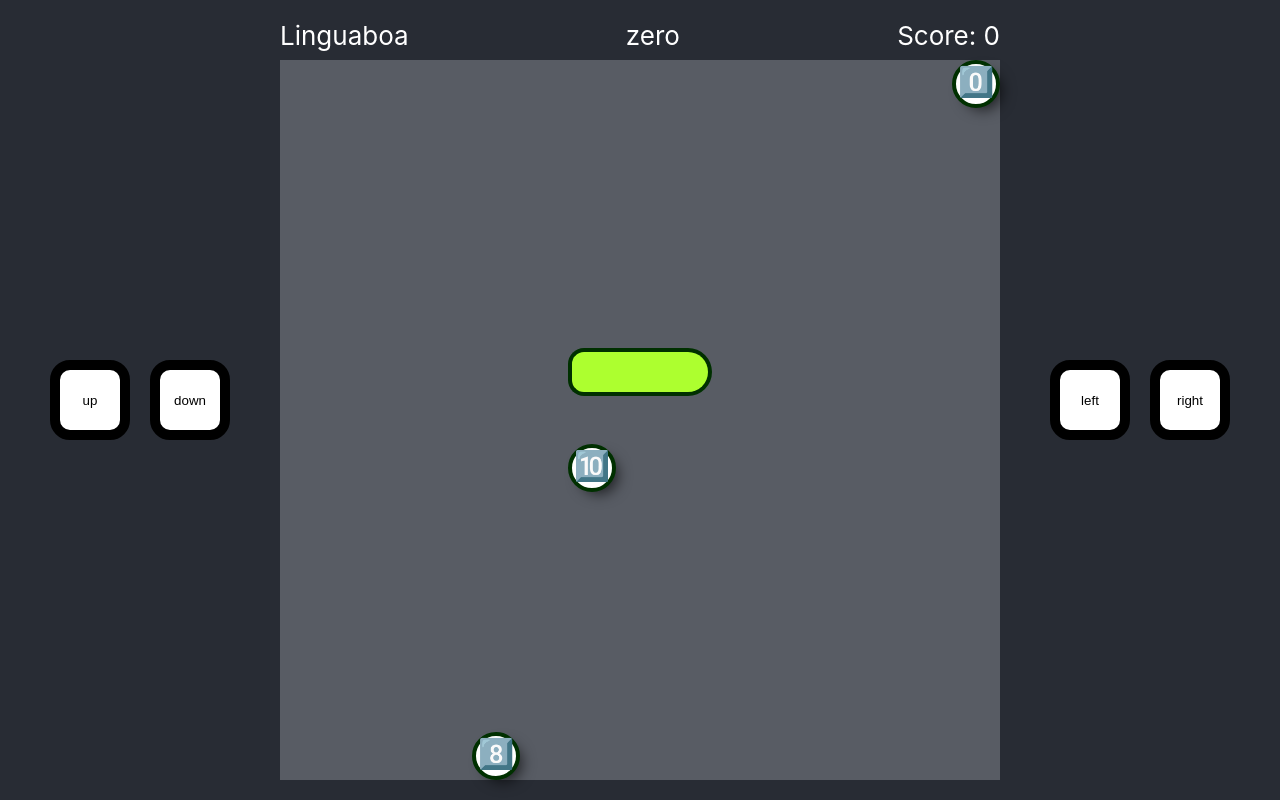
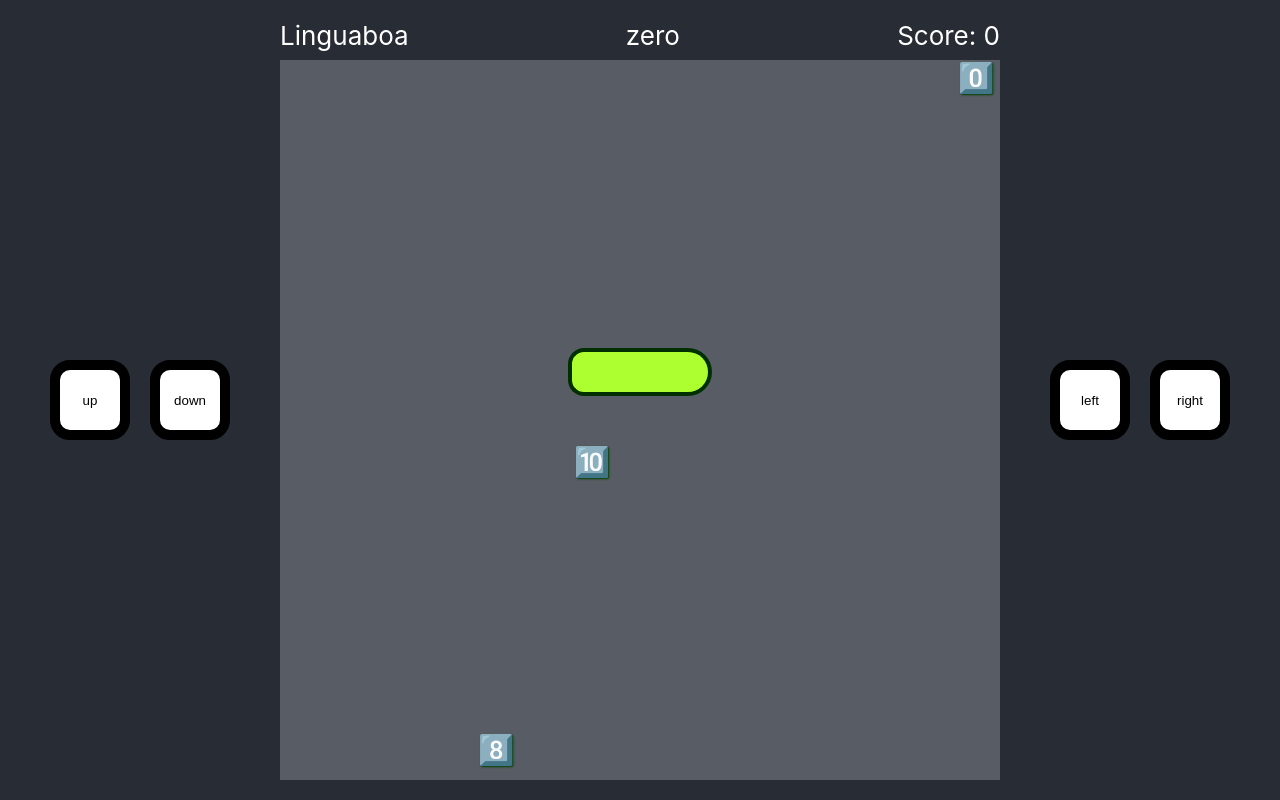
Before and after one commit to mankal111/LinguaBoa, a React (Create React App) app: page / in a window 1280 px wide. Both pictures are taken after a click on the button "Play". Built offline with nearby package versions, Linux system fonts and the light colour scheme.

Commit message:
used styled-components in food

```diff
--- a/src/components/Food.css
+++ /dev/null
@@ -1,9 +0,0 @@
-.food {
-    color: black;
-    text-align: center;
-    background-color: #fff;
-    border-radius: 50%;
-    box-shadow: 7px 7px 14px -5px rgba(0,0,0,0.64);
-    border: .5vmin solid #003000;
-    pointer-events: none;
-}
--- a/src/components/Food.jsx
+++ b/src/components/Food.jsx
@@ -1,22 +1,31 @@
 import React from 'react';
+import styled from 'styled-components';
 import PropTypes from 'prop-types';
-import './Food.css';
 import { symbols } from '../words';
+
+const FoodTile = styled.div`
+  color: #A46A23;
+  text-shadow: 1px 1px 2px #004200;
+  text-align: center;
+  grid-row-start: ${props => props.x};
+  grid-column-start: ${props => props.y};
+`
 
 function Food(props) {
   const {
     x, y, subject, wordIndex,
   } = props;
+  const symbol = symbols[subject][wordIndex];
+
   return (
-    <div
+    <FoodTile
       style={{
         gridRowStart: y,
         gridColumnStart: x,
       }}
-      className="food"
     >
-      {symbols[subject][wordIndex]}
-    </div>
+      {symbol}
+    </FoodTile>
   );
 }
 
```
